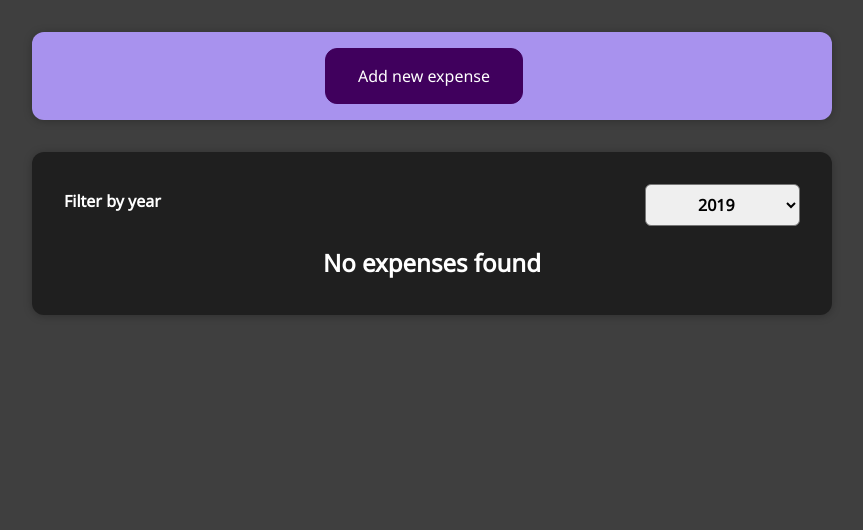
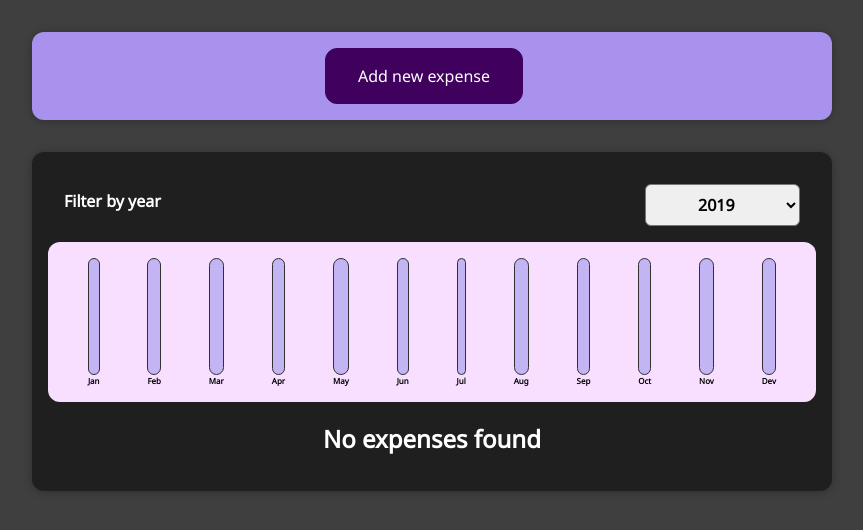
Before and after one commit to lejzab/reimagined-system, a React (Create React App) app in the folder react-complete-guide/: page / in a window 1280 px wide. Shown: the top 530 px of the page, without its empty margins (208-1071 px from the left). Built offline with nearby package versions, Linux system fonts and the light colour scheme.

Commit message:
graph by mont. not working ok right now though

```diff
--- /dev/null
+++ b/react-complete-guide/src/components/Chart/Chart.css
@@ -0,0 +1,9 @@
+.chart {
+    padding: 1rem;
+    border-radius: 12px;
+    background-color: #f8dfff;
+    text-align: center;
+    display: flex;
+    justify-content: space-around;
+    height: 10rem;
+}
--- /dev/null
+++ b/react-complete-guide/src/components/Chart/Chart.js
@@ -0,0 +1,20 @@
+import './Chart.css';
+import ChartBar from "./ChartBar";
+
+const Chart = (props) => {
+    const dataPointsValues = props.dataPoints.map(dataPoint => dataPoint.value);
+    const totalMaximum = Math.max(...dataPointsValues);
+
+    return <div className="chart">
+        {props.dataPoints.map(dataPoint => (
+            <ChartBar
+                key={dataPoint.label}
+                value={dataPoint.value}
+                maxValue={totalMaximum}
+                label={dataPoint.label}
+            />
+        ))}
+    </div>
+};
+
+export default Chart;
--- /dev/null
+++ b/react-complete-guide/src/components/Chart/ChartBar.css
@@ -0,0 +1,30 @@
+.chart-bar {
+    height: 100%;
+    display: flex;
+    flex-direction: column;
+    align-items: center;
+}
+
+.chart-bar__inner {
+    height: 100%;
+    width: 100%;
+    border: 1px solid #313131;
+    border-radius: 12px;
+    background-color: #c3b4f3;
+    overflow: hidden;
+    display: flex;
+    flex-direction: column;
+    justify-content: flex-end;
+}
+
+.chart-bar__fill {
+    background-color: #4826b9;
+    width: 100%;
+    transition: all 0.3s ease-out;
+}
+
+.chart-bar__label {
+    font-weight: bold;
+    font-size: 0.5rem;
+    text-align: center;
+}
--- /dev/null
+++ b/react-complete-guide/src/components/Chart/ChartBar.js
@@ -0,0 +1,21 @@
+import './ChartBar.css'
+
+const ChartBar = (props) => {
+    let barFillHeight = '0%';
+
+    if (props.maxValue > 0) {
+        barFillHeight = Math.round(props.value / props.maxValue * 100) + '%';
+    }
+
+
+    return <div className="chart-bar">
+        <div className="chart-bar__inner">
+            <div
+                className="chart-bar__fill"
+                style={{height: barFillHeight}}/>
+        </div>
+        <div className="chart-bar__label">{props.label}</div>
+    </div>
+};
+
+export default ChartBar;
--- a/react-complete-guide/src/components/Expenses/Expenses.js
+++ b/react-complete-guide/src/components/Expenses/Expenses.js
@@ -3,6 +3,7 @@
 import ExpensesFilter from "./ExpensesFilter";
 import {useState} from "react";
 import ExpensesList from "./ExpensesList";
+import ExpensesChart from "./ExpensesChart";
 
 const Expenses = (props) => {
     const [filteredYear, setFilteredYear] = useState('2019');
@@ -21,6 +22,7 @@
             <ExpensesFilter selected={filteredYear}
                             onChangeFilter={filterChangedHandler}
             />
+            <ExpensesChart expenses={filteredExpenses}/>
             <ExpensesList items={filteredExpenses}/>
         </Card>
     );
--- /dev/null
+++ b/react-complete-guide/src/components/Expenses/ExpensesChart.js
@@ -0,0 +1,27 @@
+import Chart from "../Chart/Chart";
+
+const ExpensesChart = (props) => {
+    const chartDataPoints = [
+        {label: 'Jan', value: 0},
+        {label: 'Feb', value: 0},
+        {label: 'Mar', value: 0},
+        {label: 'Apr', value: 0},
+        {label: 'May', value: 0},
+        {label: 'Jun', value: 0},
+        {label: 'Jul', value: 0},
+        {label: 'Aug', value: 0},
+        {label: 'Sep', value: 0},
+        {label: 'Oct', value: 0},
+        {label: 'Nov', value: 0},
+        {label: 'Dev', value: 0}
+    ];
+
+    for (const expense of props.expenses) {
+        const expenseMonth = expense.date.getMonth();
+        chartDataPoints[expenseMonth].value += expense.amount;
+    }
+
+    return <Chart dataPoints={chartDataPoints}/>
+};
+
+export default ExpensesChart;
```
